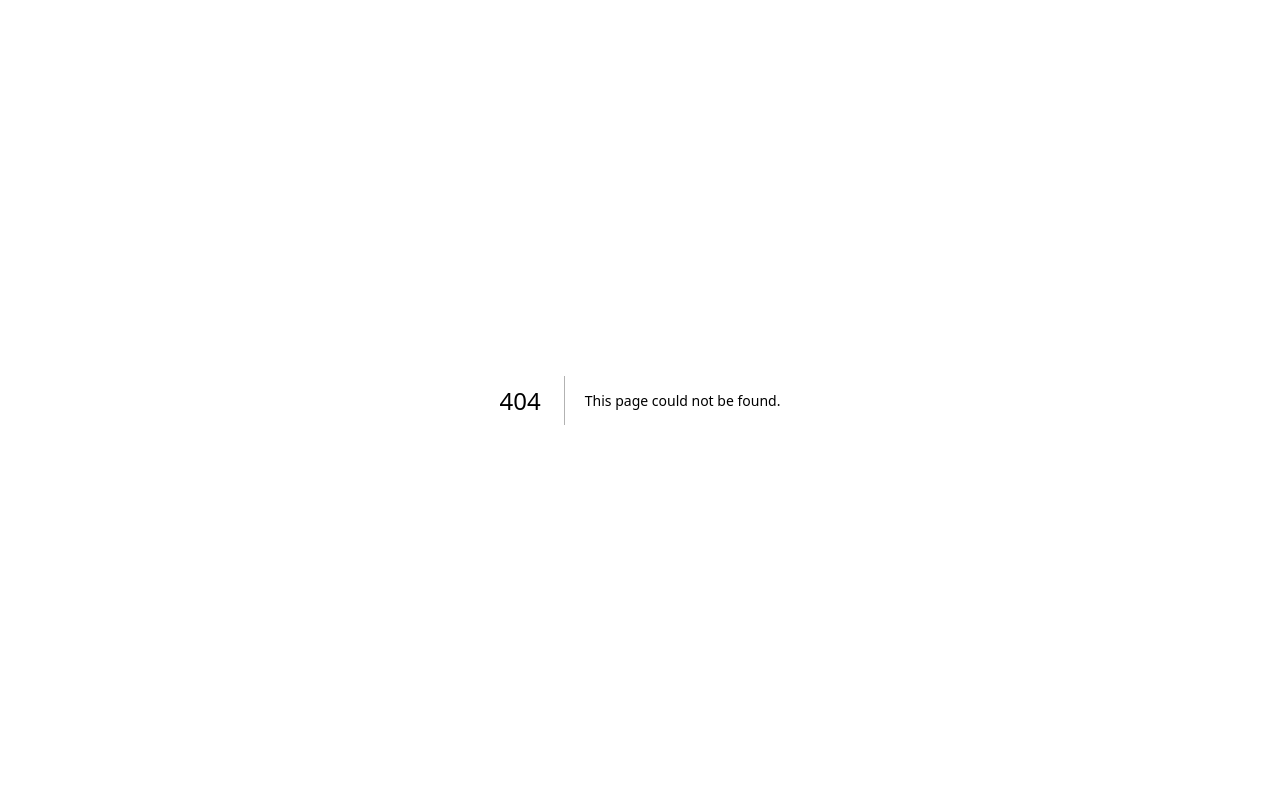
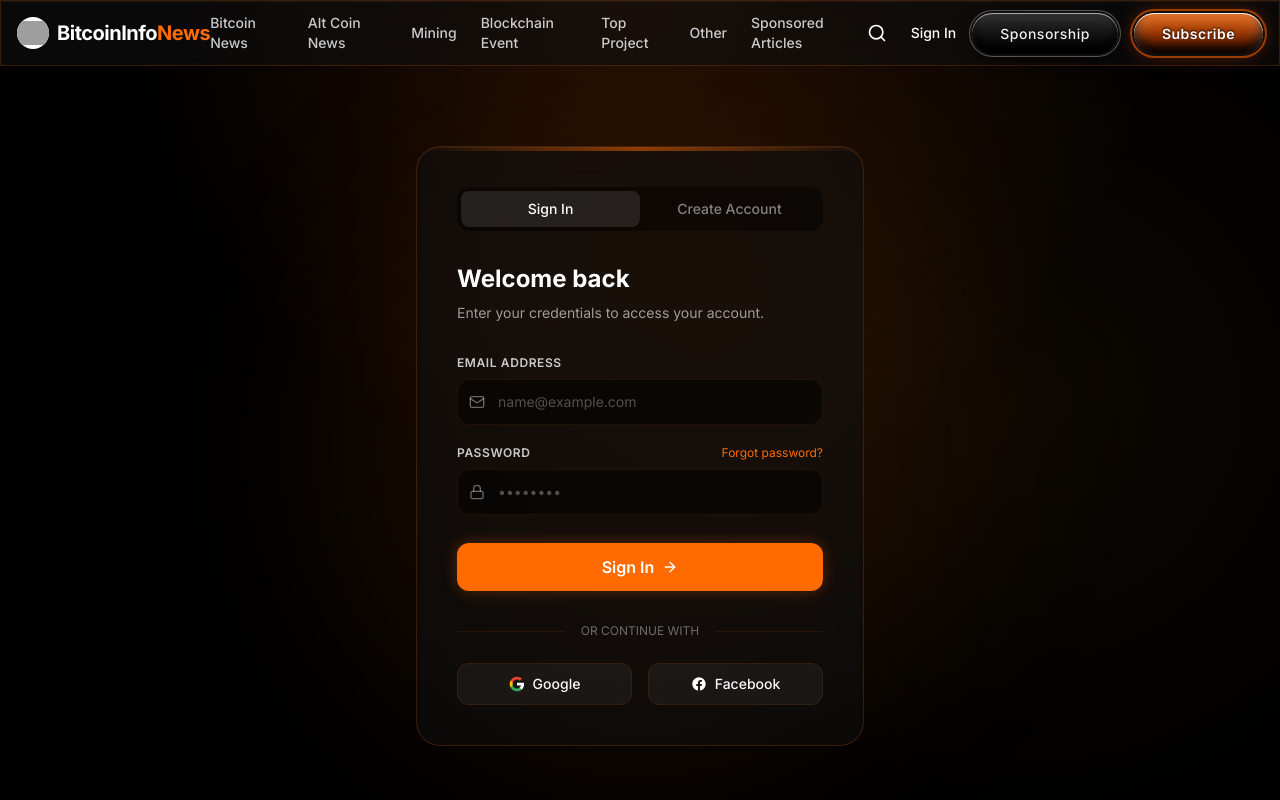
Before and after one commit to lequyn24-sudo/BTN-Web, a Next.js app: page /login in a window 1280 px wide. Before the commit this address had no page. Shown: the top 800 px of the page. Built offline with nearby package versions, Linux system fonts and the light colour scheme; grey boxes are pictures that could not be loaded.

Commit message:
feat: added login page and functional auth flow via localstorage

```diff
--- /dev/null
+++ b/src/app/login/page.tsx
@@ -0,0 +1,159 @@
+"use client";
+
+import { useState } from "react";
+import { Header } from "@/components/Header";
+import { Footer } from "@/components/Footer";
+import { useRouter } from "next/navigation";
+import { Mail, Lock, User as UserIcon, ArrowRight } from "lucide-react";
+import Link from "next/link";
+
+export default function LoginPage() {
+  const [isLogin, setIsLogin] = useState(true);
+  const router = useRouter();
+
+  const handleSubmit = (e: React.FormEvent) => {
+    e.preventDefault();
+    // Simulate API call and login success
+    localStorage.setItem("isLoggedIn", "true");
+
+    // Force a small delay for realistic feel, then redirect to profile
+    setTimeout(() => {
+      // Use window.location to force a full reload so Header catches the localStorage change
+      window.location.href = "/profile";
+    }, 500);
+  };
+
+  return (
+    <>
+      <Header />
+      <main className="min-h-[80vh] flex items-center justify-center py-20 px-4 relative overflow-hidden">
+        {/* Background Effects */}
+        <div className="absolute top-1/2 left-1/2 -translate-x-1/2 -translate-y-1/2 w-[600px] h-[600px] bg-primary/10 rounded-full blur-[100px] pointer-events-none"></div>
+
+        <div className="w-full max-w-md relative z-10">
+          <div className="glass rounded-3xl p-8 md:p-10 border border-border/50 shadow-2xl relative overflow-hidden">
+            <div className="absolute top-0 left-0 w-full h-1 bg-gradient-to-r from-transparent via-primary to-transparent opacity-50"></div>
+
+            {/* Toggle Tabs */}
+            <div className="flex bg-black/40 p-1 rounded-xl mb-8 relative">
+              <div
+                className={`absolute inset-y-1 w-[calc(50%-4px)] bg-white/10 rounded-lg shadow-sm transition-all duration-300 ease-out ${isLogin ? 'left-1' : 'left-[calc(50%+2px)]'}`}
+              ></div>
+              <button
+                onClick={() => setIsLogin(true)}
+                className={`flex-1 py-2 text-sm font-medium z-10 transition-colors ${isLogin ? 'text-white' : 'text-foreground/50 hover:text-foreground/80'}`}
+              >
+                Sign In
+              </button>
+              <button
+                onClick={() => setIsLogin(false)}
+                className={`flex-1 py-2 text-sm font-medium z-10 transition-colors ${!isLogin ? 'text-white' : 'text-foreground/50 hover:text-foreground/80'}`}
+              >
+                Create Account
+              </button>
+            </div>
+
+            <div className="mb-8">
+              <h1 className="text-2xl font-bold text-white mb-2">
+                {isLogin ? 'Welcome back' : 'Join BitcoinInfoNews'}
+              </h1>
+              <p className="text-sm text-foreground/60">
+                {isLogin ? 'Enter your credentials to access your account.' : 'Create an account to save articles and customize your feed.'}
+              </p>
+            </div>
+
+            <form onSubmit={handleSubmit} className="flex flex-col gap-5">
+
+              {!isLogin && (
+                <div className="flex flex-col gap-2">
+                  <label className="text-xs font-semibold text-foreground/80 uppercase tracking-wider">Full Name</label>
+                  <div className="relative">
+                    <div className="absolute inset-y-0 left-0 pl-3 flex items-center pointer-events-none">
+                      <UserIcon className="w-4 h-4 text-foreground/40" />
+                    </div>
+                    <input
+                      type="text"
+                      required={!isLogin}
+                      placeholder="John Doe"
+                      className="w-full bg-black/50 border border-border/50 rounded-xl pl-10 pr-4 py-3 text-sm focus:outline-none focus:border-primary/50 focus:ring-1 focus:ring-primary/50 transition-all text-white placeholder:text-foreground/30"
+                    />
+                  </div>
+                </div>
+              )}
+
+              <div className="flex flex-col gap-2">
+                <label className="text-xs font-semibold text-foreground/80 uppercase tracking-wider">Email Address</label>
+                <div className="relative">
+                  <div className="absolute inset-y-0 left-0 pl-3 flex items-center pointer-events-none">
+                    <Mail className="w-4 h-4 text-foreground/40" />
+                  </div>
+                  <input
+                    type="email"
+                    required
+                    placeholder="name@example.com"
+                    className="w-full bg-black/50 border border-border/50 rounded-xl pl-10 pr-4 py-3 text-sm focus:outline-none focus:border-primary/50 focus:ring-1 focus:ring-primary/50 transition-all text-white placeholder:text-foreground/30"
+                  />
+                </div>
+              </div>
+
+              <div className="flex flex-col gap-2">
+                <div className="flex justify-between items-center">
+                  <label className="text-xs font-semibold text-foreground/80 uppercase tracking-wider">Password</label>
+                  {isLogin && (
+                    <Link href="#" className="text-xs text-primary hover:underline">Forgot password?</Link>
+                  )}
+                </div>
+                <div className="relative">
+                  <div className="absolute inset-y-0 left-0 pl-3 flex items-center pointer-events-none">
+                    <Lock className="w-4 h-4 text-foreground/40" />
+                  </div>
+                  <input
+                    type="password"
+                    required
+                    placeholder="••••••••"
+                    className="w-full bg-black/50 border border-border/50 rounded-xl pl-10 pr-4 py-3 text-sm focus:outline-none focus:border-primary/50 focus:ring-1 focus:ring-primary/50 transition-all text-white placeholder:text-foreground/30"
+                  />
+                </div>
+              </div>
+
+              <button
+                type="submit"
+                className="w-full bg-primary hover:bg-primary/90 text-primary-foreground font-semibold py-3 rounded-xl transition-all shadow-[0_0_15px_rgba(255,107,0,0.3)] hover:shadow-[0_0_20px_rgba(255,107,0,0.5)] mt-2 flex items-center justify-center gap-2 group"
+              >
+                {isLogin ? 'Sign In' : 'Create Account'}
+                <ArrowRight className="w-4 h-4 group-hover:translate-x-1 transition-transform" />
+              </button>
+            </form>
+
+            {/* Social Login Divider */}
+            <div className="mt-8 flex items-center gap-4">
+              <div className="flex-1 h-px bg-border/50"></div>
+              <span className="text-xs text-foreground/40 uppercase">Or continue with</span>
+              <div className="flex-1 h-px bg-border/50"></div>
+            </div>
+
+            <div className="mt-6 grid grid-cols-2 gap-4">
+              <button type="button" className="flex items-center justify-center gap-2 bg-white/5 hover:bg-white/10 border border-border/50 rounded-xl py-2.5 transition-colors text-sm font-medium">
+                <svg className="w-4 h-4" viewBox="0 0 24 24">
+                  <path fill="currentColor" d="M22.56 12.25c0-.78-.07-1.53-.2-2.25H12v4.26h5.92c-.26 1.37-1.04 2.53-2.21 3.31v2.77h3.57c2.08-1.92 3.28-4.74 3.28-8.09z" />
+                  <path fill="#34A853" d="M12 23c2.97 0 5.46-.98 7.28-2.66l-3.57-2.77c-.98.66-2.23 1.06-3.71 1.06-2.86 0-5.29-1.93-6.16-4.53H2.18v2.84C3.99 20.53 7.7 23 12 23z" />
+                  <path fill="#FBBC05" d="M5.84 14.09c-.22-.66-.35-1.36-.35-2.09s.13-1.43.35-2.09V7.07H2.18C1.43 8.55 1 10.22 1 12s.43 3.45 1.18 4.93l2.85-2.22.81-.62z" />
+                  <path fill="#EA4335" d="M12 5.38c1.62 0 3.06.56 4.21 1.64l3.15-3.15C17.45 2.09 14.97 1 12 1 7.7 1 3.99 3.47 2.18 7.07l3.66 2.84c.87-2.6 3.3-4.53 6.16-4.53z" />
+                </svg>
+                Google
+              </button>
+              <button type="button" className="flex items-center justify-center gap-2 bg-white/5 hover:bg-white/10 border border-border/50 rounded-xl py-2.5 transition-colors text-sm font-medium">
+                <svg className="w-4 h-4 text-white" fill="currentColor" viewBox="0 0 24 24">
+                  <path d="M12 2C6.477 2 2 6.477 2 12c0 4.991 3.657 9.128 8.438 9.879V14.89h-2.54V12h2.54V9.797c0-2.506 1.492-3.89 3.777-3.89 1.094 0 2.238.195 2.238.195v2.46h-1.26c-1.243 0-1.63.771-1.63 1.562V12h2.773l-.443 2.89h-2.33v6.989C18.343 21.129 22 16.99 22 12c0-5.523-4.477-10-10-10z" />
+                </svg>
+                Facebook
+              </button>
+            </div>
+
+          </div>
+        </div>
+      </main>
+      <Footer />
+    </>
+  );
+}
--- a/src/app/profile/layout.tsx
+++ b/src/app/profile/layout.tsx
@@ -110,7 +110,13 @@ export default function ProfileLayout({
                 </nav>
 
                 <div className="mt-8 pt-6 border-t border-border/50">
-                  <button className="w-full py-2.5 text-sm font-medium text-red-500 hover:bg-red-500/10 rounded-lg transition-colors border border-transparent hover:border-red-500/20">
+                  <button
+                    onClick={() => {
+                      localStorage.removeItem("isLoggedIn");
+                      window.location.href = "/";
+                    }}
+                    className="w-full py-2.5 text-sm font-medium text-red-500 hover:bg-red-500/10 rounded-lg transition-colors border border-transparent hover:border-red-500/20"
+                  >
                     Sign Out
                   </button>
                 </div>
--- a/src/components/Header.tsx
+++ b/src/components/Header.tsx
@@ -3,10 +3,16 @@
 import Link from "next/link";
 import Image from "next/image";
 import { Search, Menu, User } from "lucide-react";
-import { useState } from "react";
+import { useState, useEffect } from "react";
 
 export function Header() {
   const [isLoggedIn, setIsLoggedIn] = useState(false);
+
+  useEffect(() => {
+    // Only run on client to avoid hydration mismatch
+    const loggedIn = localStorage.getItem("isLoggedIn") === "true";
+    setIsLoggedIn(loggedIn);
+  }, []);
 
   const navLinks = [
     "Bitcoin News",
@@ -57,9 +63,9 @@ export function Header() {
                 <User className="w-5 h-5 text-primary" />
               </Link>
             ) : (
-              <button onClick={() => setIsLoggedIn(true)} className="hidden sm:flex text-sm font-medium text-white hover:text-primary transition-colors whitespace-nowrap">
+              <Link href="/login" className="hidden sm:flex text-sm font-medium text-white hover:text-primary transition-colors whitespace-nowrap">
                 Sign In
-              </button>
+              </Link>
             )}
 
             <button className="hidden lg:flex btn-secondary whitespace-nowrap">
```
